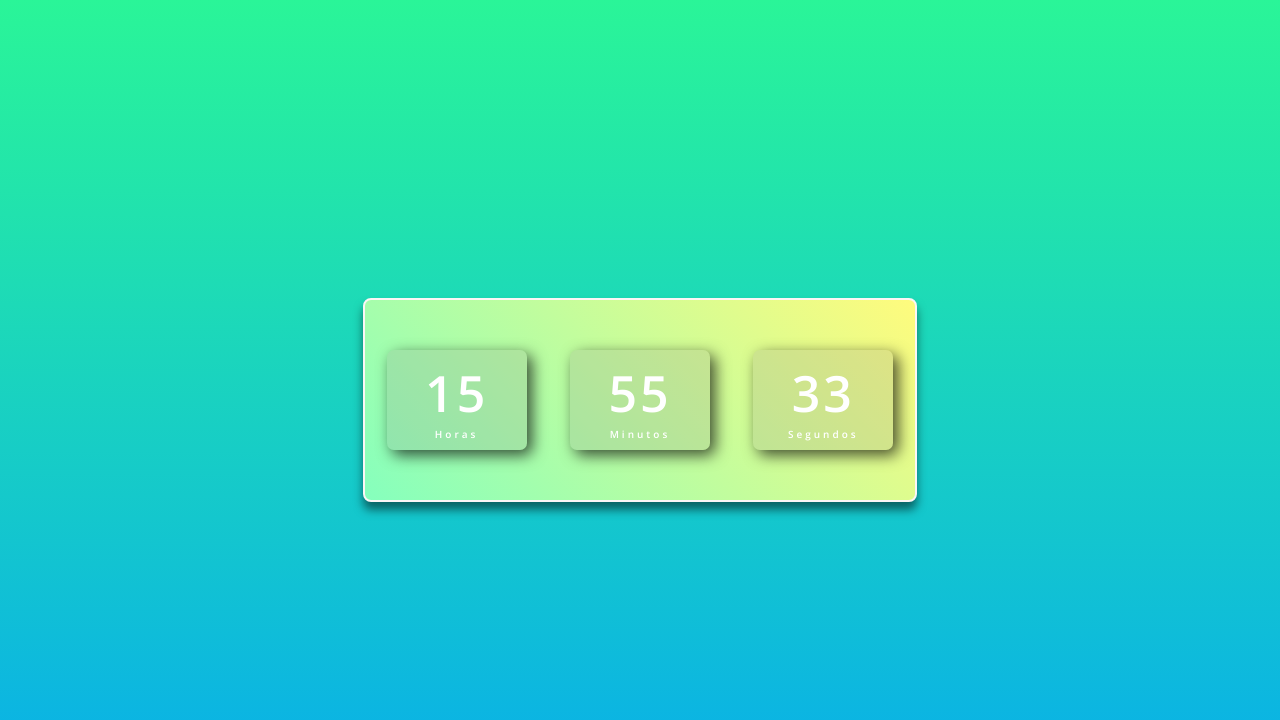
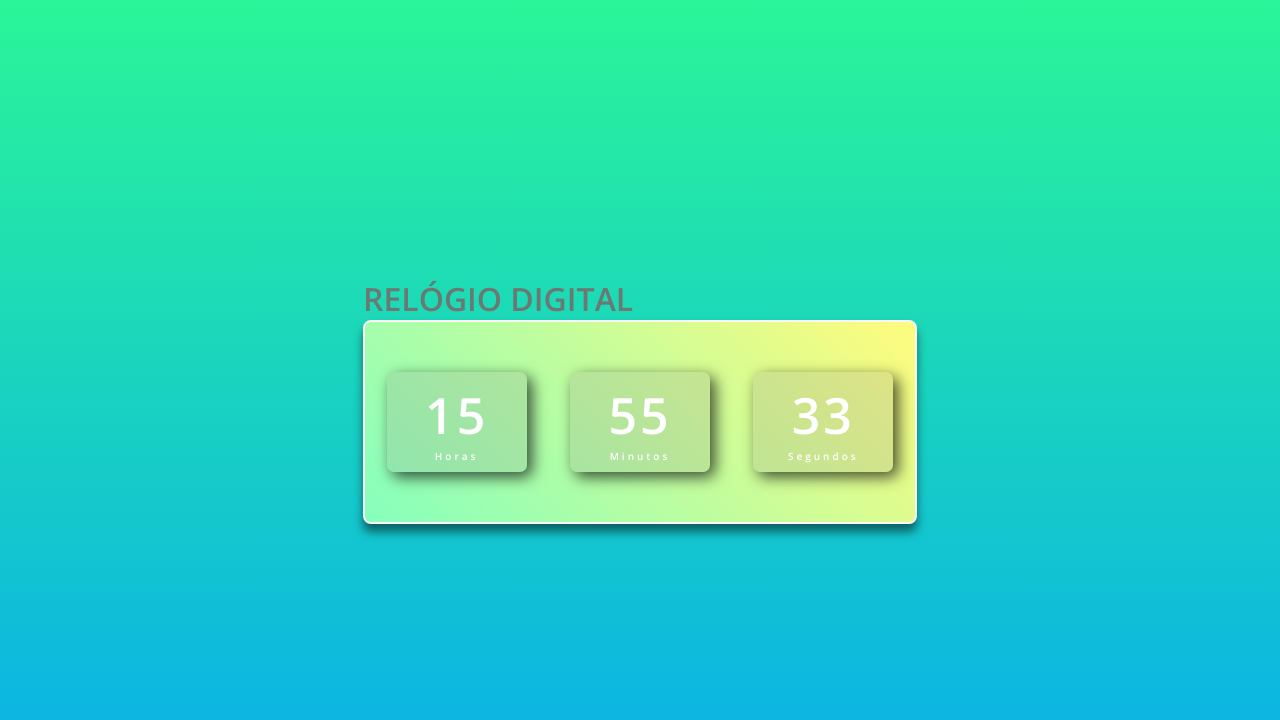
Before and after one commit to TiagoSouzRodrigues/relogio-digital-in-html-css-and-js-, a plain HTML site: page index.html in a window 1280 px wide. Drawn offline with nearby package versions, Linux system fonts and the light colour scheme.

Commit message:
Update index.html

```diff
--- a/index.html
+++ b/index.html
@@ -1,13 +1,16 @@
 <!DOCTYPE html>
 <html lang="pt">
   <head>
-    <meta charset="UTF-8">
-    <meta http-equiv="X-UA-Compatible" content="IE=edge">
-    <meta name="viewport" content="width=device-width, initial-scale=1.0">
-    <link rel="stylesheet" href="style.css">
+    <meta charset="UTF-8" />
+    <meta http-equiv="X-UA-Compatible" content="IE=edge" />
+    <meta name="viewport" content="width=device-width, initial-scale=1.0" />
+    <link rel="stylesheet" href="style.css" />
     <title>Relógio Digital</title>
   </head>
   <body>
+    <div class="digital">
+      <h1>RELÓGIO DIGITAL</h1>
+
       <div class="relogio">
         <div>
           <span id="horas">00</span>
@@ -23,7 +26,8 @@
           <span class="tempo">Segundos</span>
         </div>
       </div>
+    </div>
+
     <script src="script.js"></script>
-
   </body>
 </html>
```
Lines whose indentation alone changed are shown as unchanged.
